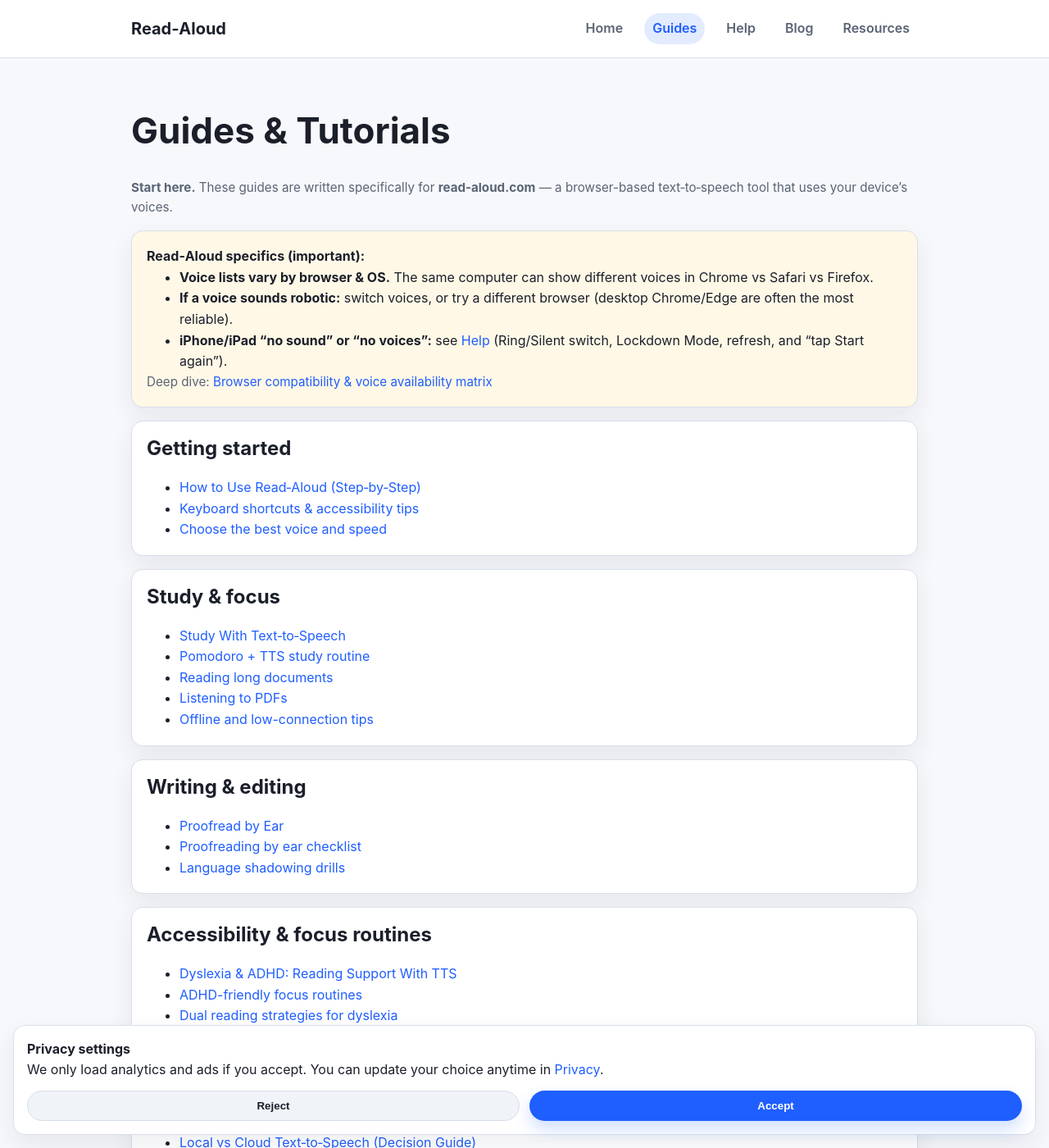
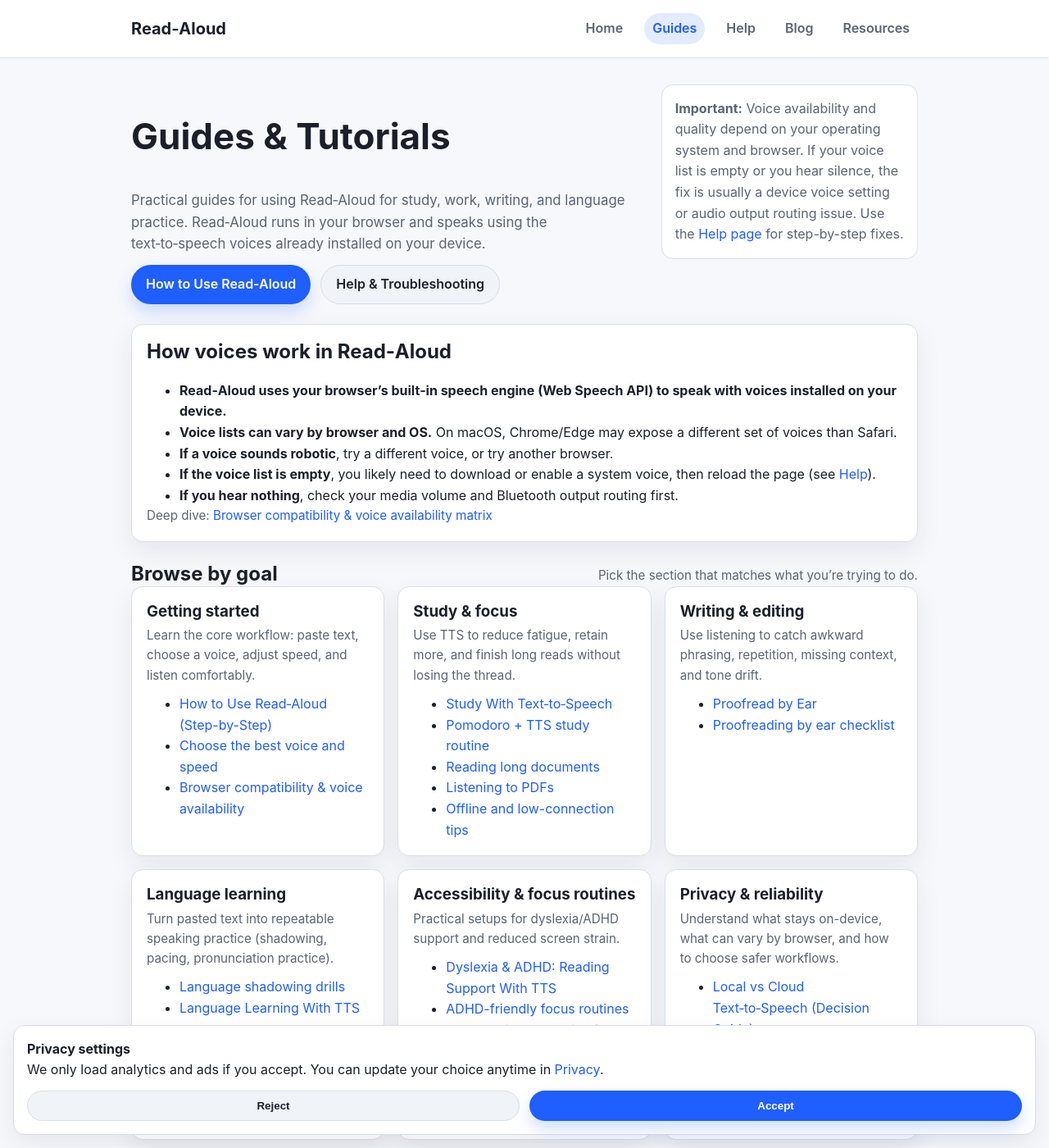
Before and after one commit to ndaly111/read-aloud, a Jekyll site: the page guides.html, which Jekyll copies as it is, in a window 1280 px wide and 1400 px high. Shown: the whole window at 82% size. Built offline with Jekyll 4.4.1, drawn with Linux system fonts in a browser that asks for light colours; some of the changed text lies outside the part shown.

Commit message:
Polish guides copy and feed header

```diff
--- a/guides.html
+++ b/guides.html
@@ -4,7 +4,7 @@
 <meta charset="utf-8">
 <title>Guides & Tutorials | Read‑Aloud</title>
 <meta name="viewport" content="width=device-width,initial-scale=1">
-<meta name="description" content="Guides written specifically for read-aloud.com: studying, proofreading, dyslexia/ADHD support, language learning, privacy, and troubleshooting.">
+<meta name="description" content="Guides and tutorials for Read‑Aloud text‑to‑speech: voice setup, study workflows, proofreading by ear, language practice, accessibility tips, and privacy basics.">
 <link rel="canonical" href="https://read-aloud.com/guides.html">
   <link rel="stylesheet" href="/styles.css">
   <script src="/cookie-consent.js" defer></script>
@@ -24,31 +24,61 @@
   </div>
 </header>
 
-<main>
+<main class="guides-page">
+  <section class="guides-hero">
+    <div>
       <h1>Guides &amp; Tutorials</h1>
-  <p class="small"><strong>Start here.</strong> These guides are written specifically for <strong>read‑aloud.com</strong> — a browser-based text‑to‑speech tool that uses your device’s voices.</p>
-
-  <div class="specific">
-    <strong>Read‑Aloud specifics (important):</strong>
-    <ul>
-      <li><strong>Voice lists vary by browser &amp; OS.</strong> The same computer can show different voices in Chrome vs Safari vs Firefox.</li>
-      <li><strong>If a voice sounds robotic:</strong> switch voices, or try a different browser (desktop Chrome/Edge are often the most reliable).</li>
-      <li><strong>iPhone/iPad “no sound” or “no voices”:</strong> see <a href="/help.html">Help</a> (Ring/Silent switch, Lockdown Mode, refresh, and “tap Start again”).</li>
-    </ul>
-    <p class="small">Deep dive: <a href="/guide-browser-compatibility.html">Browser compatibility &amp; voice availability matrix</a></p>
+      <p class="lead">
+        Practical guides for using Read‑Aloud for study, work, writing, and language practice.
+        Read‑Aloud runs in your browser and speaks using the text‑to‑speech voices already installed on your device.
+      </p>
+      <div class="hero-actions">
+        <a class="btn" href="/guide-how-to-use.html">How to Use Read‑Aloud</a>
+        <a class="btn secondary" href="/help.html">Help &amp; Troubleshooting</a>
+      </div>
     </div>
 
-  <div class="card">
-    <h2 style="margin-top:0">Getting started</h2>
+    <div class="hero-note">
+      <strong>Important:</strong> Voice availability and quality depend on your operating system and browser.
+      If your voice list is empty or you hear silence, the fix is usually a device voice setting or audio output routing issue.
+      Use the <a href="/help.html">Help page</a> for step-by-step fixes.
+    </div>
+  </section>
+
+  <section class="box">
+    <h2>How voices work in Read‑Aloud</h2>
     <ul>
-      <li><a href="/guide-how-to-use.html">How to Use Read‑Aloud (Step‑by‑Step)</a></li>
-      <li><a href="/guide-keyboard-shortcuts.html">Keyboard shortcuts &amp; accessibility tips</a></li>
-      <li><a href="/guide-best-voice-speed.html">Choose the best voice and speed</a></li>
+      <li><strong>Read‑Aloud uses your browser’s built‑in speech engine (Web Speech API) to speak with voices installed on your device.</strong></li>
+      <li><strong>Voice lists can vary by browser and OS.</strong> On macOS, Chrome/Edge may expose a different set of voices than Safari.</li>
+      <li><strong>If a voice sounds robotic</strong>, try a different voice, or try another browser.</li>
+      <li><strong>If the voice list is empty</strong>, you likely need to download or enable a system voice, then reload the page (see <a href="/help.html">Help</a>).</li>
+      <li><strong>If you hear nothing</strong>, check your media volume and Bluetooth output routing first.</li>
     </ul>
+    <p class="small">
+      Deep dive: <a href="/guide-browser-compatibility.html">Browser compatibility &amp; voice availability matrix</a>
+    </p>
+  </section>
+
+  <section aria-label="Browse guides by goal">
+    <div class="feed-header">
+      <h2>Browse by goal</h2>
+      <p class="small">Pick the section that matches what you’re trying to do.</p>
     </div>
 
-  <div class="card">
-    <h2 style="margin-top:0">Study &amp; focus</h2>
+    <div class="grid guides-grid">
+      <section class="card guide-card">
+        <h3>Getting started</h3>
+        <p class="small">Learn the core workflow: paste text, choose a voice, adjust speed, and listen comfortably.</p>
+        <ul>
+          <li><a href="/guide-how-to-use.html">How to Use Read‑Aloud (Step-by-Step)</a></li>
+          <li><a href="/guide-best-voice-speed.html">Choose the best voice and speed</a></li>
+          <li><a href="/guide-browser-compatibility.html">Browser compatibility &amp; voice availability</a></li>
+        </ul>
+      </section>
+
+      <section class="card guide-card">
+        <h3>Study &amp; focus</h3>
+        <p class="small">Use TTS to reduce fatigue, retain more, and finish long reads without losing the thread.</p>
         <ul>
           <li><a href="/guide-study.html">Study With Text‑to‑Speech</a></li>
           <li><a href="/guide-study-pomodoro.html">Pomodoro + TTS study routine</a></li>
@@ -56,42 +86,60 @@
           <li><a href="/guide-listen-to-pdfs.html">Listening to PDFs</a></li>
           <li><a href="/guide-offline-use.html">Offline and low-connection tips</a></li>
         </ul>
-  </div>
+      </section>
 
-  <div class="card">
-    <h2 style="margin-top:0">Writing &amp; editing</h2>
+      <section class="card guide-card">
+        <h3>Writing &amp; editing</h3>
+        <p class="small">Use listening to catch awkward phrasing, repetition, missing context, and tone drift.</p>
         <ul>
           <li><a href="/guide-proofread.html">Proofread by Ear</a></li>
           <li><a href="/guide-proofreading-checklist.html">Proofreading by ear checklist</a></li>
+        </ul>
+      </section>
+
+      <section class="card guide-card">
+        <h3>Language learning</h3>
+        <p class="small">Turn pasted text into repeatable speaking practice (shadowing, pacing, pronunciation practice).</p>
+        <ul>
           <li><a href="/guide-language-shadowing.html">Language shadowing drills</a></li>
+          <li><a href="/guide-language-learning.html">Language Learning With TTS</a></li>
         </ul>
-  </div>
+      </section>
 
-  <div class="card" id="focus">
-    <h2 style="margin-top:0">Accessibility &amp; focus routines</h2>
+      <section class="card guide-card">
+        <h3>Accessibility &amp; focus routines</h3>
+        <p class="small">Practical setups for dyslexia/ADHD support and reduced screen strain.</p>
         <ul>
           <li><a href="/guide-dyslexia-adhd.html">Dyslexia &amp; ADHD: Reading Support With TTS</a></li>
           <li><a href="/guide-adhd-focus-routines.html">ADHD-friendly focus routines</a></li>
           <li><a href="/guide-dyslexia-dual-reading.html">Dual reading strategies for dyslexia</a></li>
-      <li><a href="/guide-language-learning.html">Language Learning With TTS</a></li>
         </ul>
-  </div>
+      </section>
 
-  <div class="card">
-    <h2 style="margin-top:0">Privacy &amp; reliability</h2>
+      <section class="card guide-card">
+        <h3>Privacy &amp; reliability</h3>
+        <p class="small">Understand what stays on-device, what can vary by browser, and how to choose safer workflows.</p>
         <ul>
           <li><a href="/guide-local-vs-cloud-tts.html">Local vs Cloud Text‑to‑Speech (Decision Guide)</a></li>
-      <li><a href="/guide-privacy.html">Privacy‑First Text‑to‑Speech</a></li>
+          <li><a href="/blog/privacy-first-listening/">Privacy‑First Listening (what stays on your device)</a></li>
           <li><a href="/guide-browser-compatibility.html">Browser compatibility &amp; voice availability</a></li>
         </ul>
+      </section>
     </div>
+  </section>
 
-  <hr>
+  <section class="callout">
+    <h2>Need help right now?</h2>
+    <p>
+      If something isn’t working (no sound or missing voices), start with
+      <a href="/help.html">Help &amp; troubleshooting</a>.
+      If you still can’t resolve it, use the <a href="/contact.html">contact page</a>.
+    </p>
+  </section>
+
   <p class="small">
-    Next: <a href="/guide-how-to-use.html">How to Use Read‑Aloud</a> ·
-    <a href="/index.html">Open the tool</a> ·
-    <a href="/recommendations.html">Resources page</a> ·
-    <a href="/blog/">Blog &amp; Updates</a>
+    <strong>Next:</strong> <a href="/guide-how-to-use.html">How to Use Read‑Aloud</a> · <a href="/index.html">Open the tool</a> ·
+    <a href="/recommendations.html">Resources page</a> · <a href="/blog/">Blog &amp; Updates</a>
   </p>
 </main>
 
--- a/styles.css
+++ b/styles.css
@@ -228,6 +228,69 @@
   font-size: 1.05rem;
   color: var(--muted);
   margin-top: 8px;
+}
+
+.blog-index > * + *,
+.help-page > * + *,
+.guides-page > * + * {
+  margin-top: 0;
+}
+
+.feed-header {
+  display: grid;
+  gap: 6px;
+}
+
+.feed-header h2,
+.feed-header p {
+  margin: 0;
+}
+
+@media (min-width: 700px) {
+  .feed-header {
+    grid-template-columns: 1fr auto;
+    align-items: end;
+    gap: 8px 16px;
+  }
+
+  .feed-header p {
+    max-width: 52ch;
+    justify-self: end;
+  }
+}
+
+.guides-page {
+  display: grid;
+  gap: 24px;
+}
+
+.guides-hero {
+  display: grid;
+  gap: 20px;
+  align-items: start;
+}
+
+.guides-hero .lead {
+  font-size: 1.05rem;
+  color: var(--muted);
+}
+
+.guides-grid {
+  grid-template-columns: repeat(auto-fit, minmax(260px, 1fr));
+  align-items: stretch;
+}
+
+.guide-card h3 {
+  margin: 0;
+}
+
+.guide-card .small {
+  margin-top: 6px;
+  color: var(--muted);
+}
+
+.guide-card .small + ul {
+  margin-top: 10px;
 }
 
 .faq details {
@@ -843,6 +906,10 @@
     grid-template-columns: 2fr 1fr;
   }
 
+  .guides-hero {
+    grid-template-columns: 2fr 1fr;
+  }
+
   .blog-controls {
     grid-template-columns: minmax(240px, 1fr) auto;
     align-items: center;
```
Lines whose indentation alone changed are shown as unchanged.
